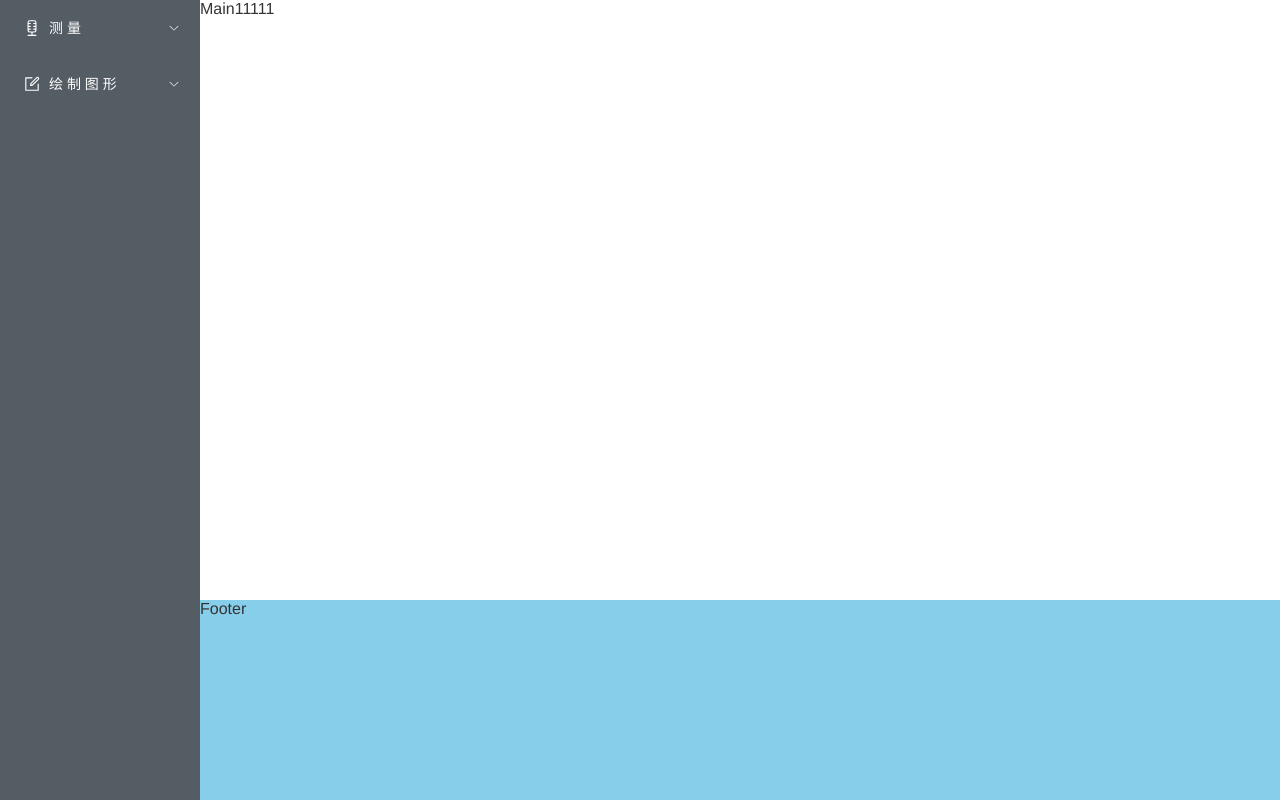
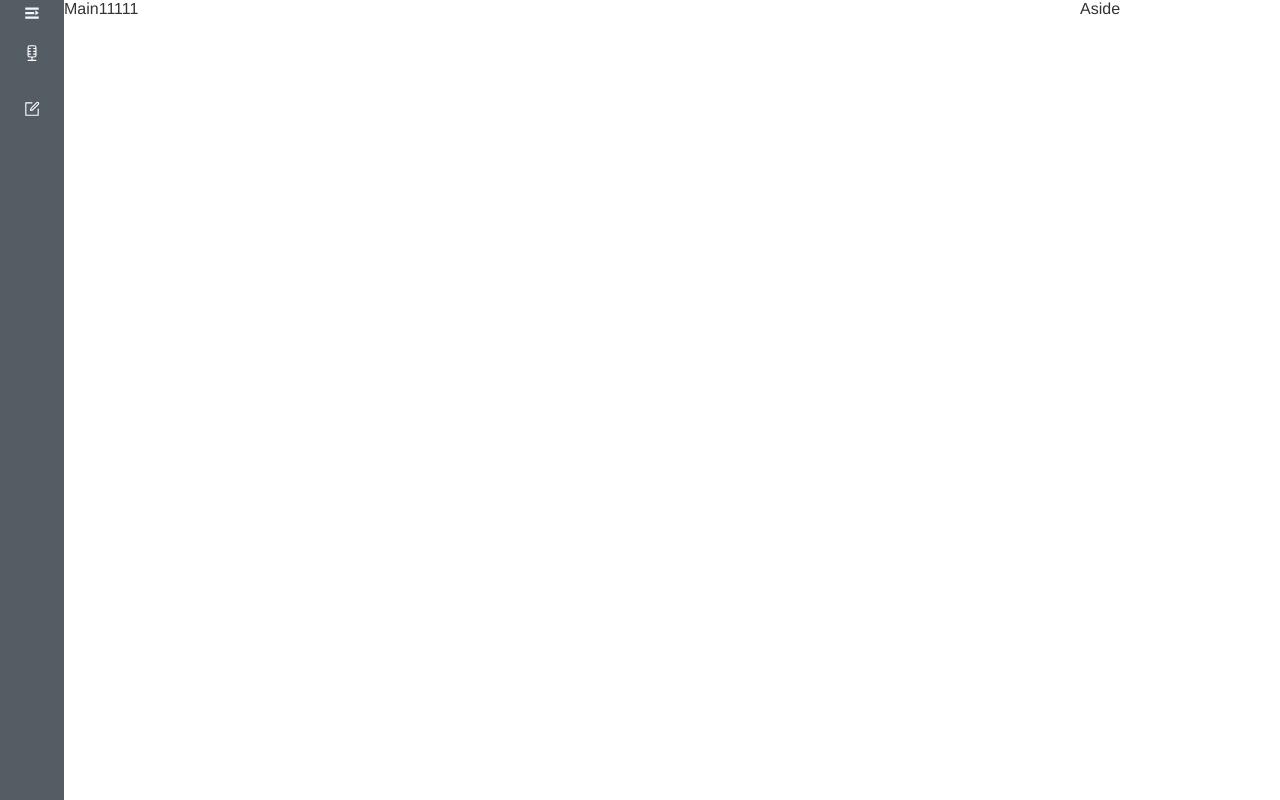
Before and after one commit to wozaicik/vite-rdasbc, a Vue app: page /#/home in a window 1280 px wide. Built offline with nearby package versions, Linux system fonts and the light colour scheme.

Commit message:
左侧功能菜单的缩放功能

```diff
--- a/src/layout/components/left-aside.vue
+++ b/src/layout/components/left-aside.vue
@@ -1,10 +1,17 @@
 <template>
+    <el-row justify="center" align="middle">
+        <el-col :span="24">
+            <el-icon class="elicon" :size="18">
+                    <Expand v-if="layout.isLeftCollapse" @click="toggle(false)" />
+                    <Fold v-else @click="toggle(true)"/>
+            </el-icon>
+        </el-col>
+    </el-row>
     <el-menu
         active-text-color="#ffd04b"
         background-color="#545c64"
-        class="el-menu-vertical-demo"
-        default-active="2"
         text-color="#fff"
+        :collapse=isLeftCollapse
         unique-opened
         router
     >
@@ -22,12 +29,40 @@
 </template>
 
 <script setup>
+
 import { leftAsideOptions } from '@/api/constants.js'
+import { layoutStore } from '@/store/layoutStore.js'
+import { storeToRefs } from 'pinia'
+
+const layout = layoutStore()
+
+// const isColl = ref(true)
+
+const { isLeftCollapse } = storeToRefs(layout)
+const toggle = (isCollapse) => {
+  layout.isLeftCollapse = isCollapse
+}
+
 </script>
 
 <style lang="scss" scoped>
+.el-row{
+    .el-col{
+        height: 25px;
+        display: flex;
+        justify-content:center;
+        align-items:center;
+        background-color: #545c64;
+    }
+}
+
+.elicon{
+    color: aliceblue;
+    background-color: #545c64;
+}
 .el-menu{
     border: 0;
+    width: 100%;
     height: 100%;
 }
 </style>
--- a/src/layout/index.vue
+++ b/src/layout/index.vue
@@ -1,20 +1,28 @@
 <template>
     <div class="common-layout">
       <el-container>
-        <el-aside width="200px">
+        <el-aside   class="left-aside" :class="{leftcollapse:isLeftCollapse}">
             <LeftAside></LeftAside>
         </el-aside>
         <el-container>
           <el-main>Main11111</el-main>
-          <el-footer>Footer</el-footer>
+          <el-footer v-if="layout.isFooterOpen">Footer</el-footer>
         </el-container>
-        <el-aside width="200px" v-if="false">Aside</el-aside>
+        <el-aside width="200px" v-if="layout.isRightCollapse" class="right-aside">Aside</el-aside>
       </el-container>
     </div>
   </template>
 
 <script setup>
+
 import LeftAside from './components/left-aside.vue'
+import { layoutStore } from '@/store/layoutStore.js'
+import { storeToRefs } from 'pinia'
+
+// 主要存储界面是否加载完毕和控制菜单栏、底部的出现
+const layout = layoutStore()
+
+const { isLeftCollapse } = storeToRefs(layout)
 
 </script>
 
@@ -28,10 +36,14 @@ import LeftAside from './components/left-aside.vue'
         margin: 0;
         width: 100vw;
         height: 100vh;
-        .el-aside{
+        .left-aside{
+            width:200px;
             padding: 0;
             margin: 0;
             overflow: hidden;
+        }
+        .leftcollapse{
+              width:64px;
         }
         .el-main{
             padding: 0;
@@ -45,6 +57,11 @@ import LeftAside from './components/left-aside.vue'
             overflow: hidden;
             background-color: skyblue;
         }
+        .right-aside{
+            padding: 0;
+            margin: 0;
+            overflow: hidden;
+        }
     }
 }
 
--- /dev/null
+++ b/src/store/layoutStore.js
@@ -0,0 +1,17 @@
+// 主要存储界面是否加载完毕和控制菜单栏、底部的出现
+import { defineStore } from 'pinia'
+
+export const layoutStore = defineStore('layout', {
+  state: () => ({
+    isViewer: false, // 判断地球是否加载完毕
+    isLeftCollapse: true, // 左侧菜单栏的缩放控制
+    isFooterOpen: false, // 底部界面的上升下降控制
+    isRightCollapse: true// 右侧菜单栏的缩放控制
+  }),
+  actions: {
+
+  },
+  getters: {
+
+  }
+})
```
